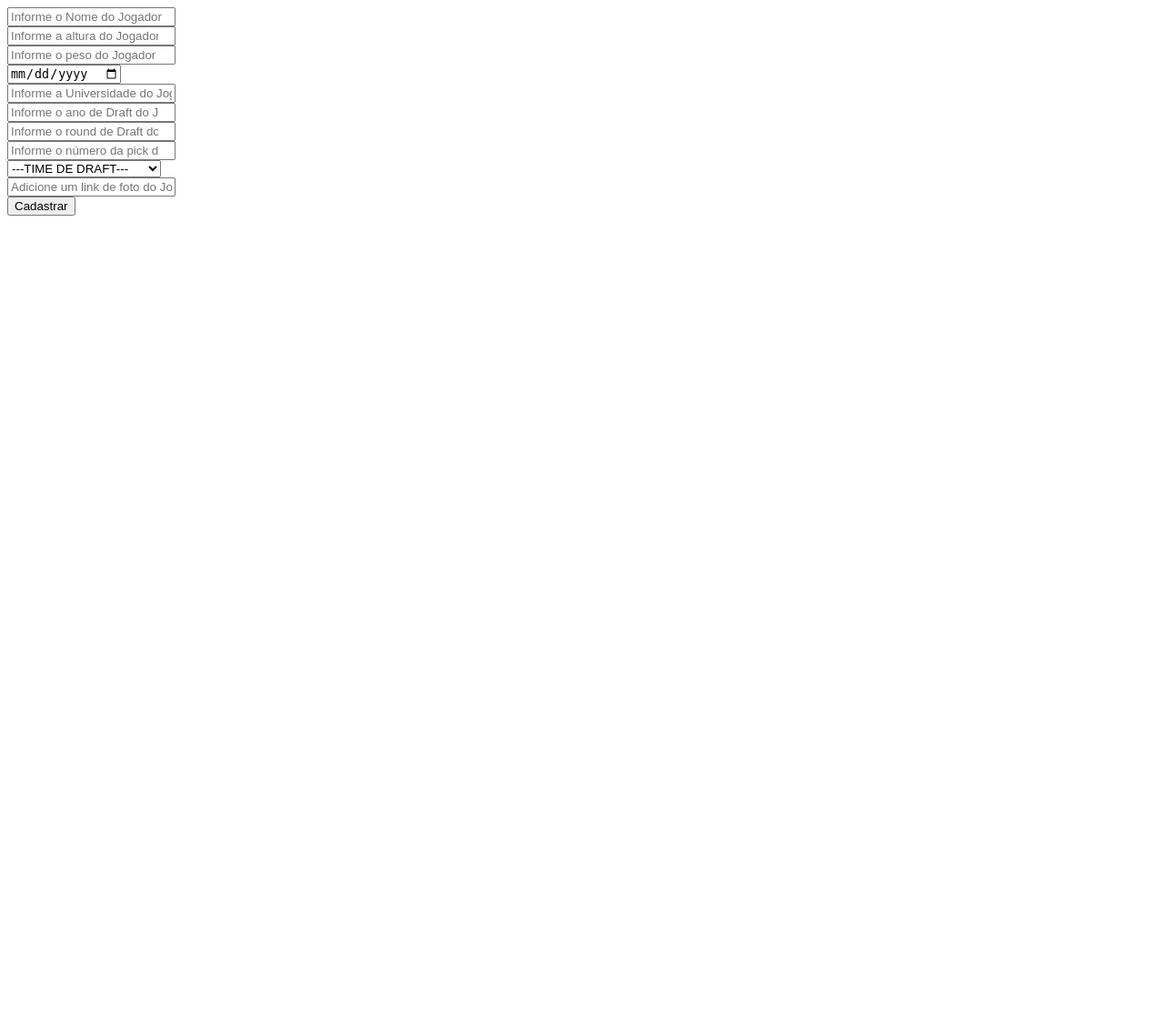
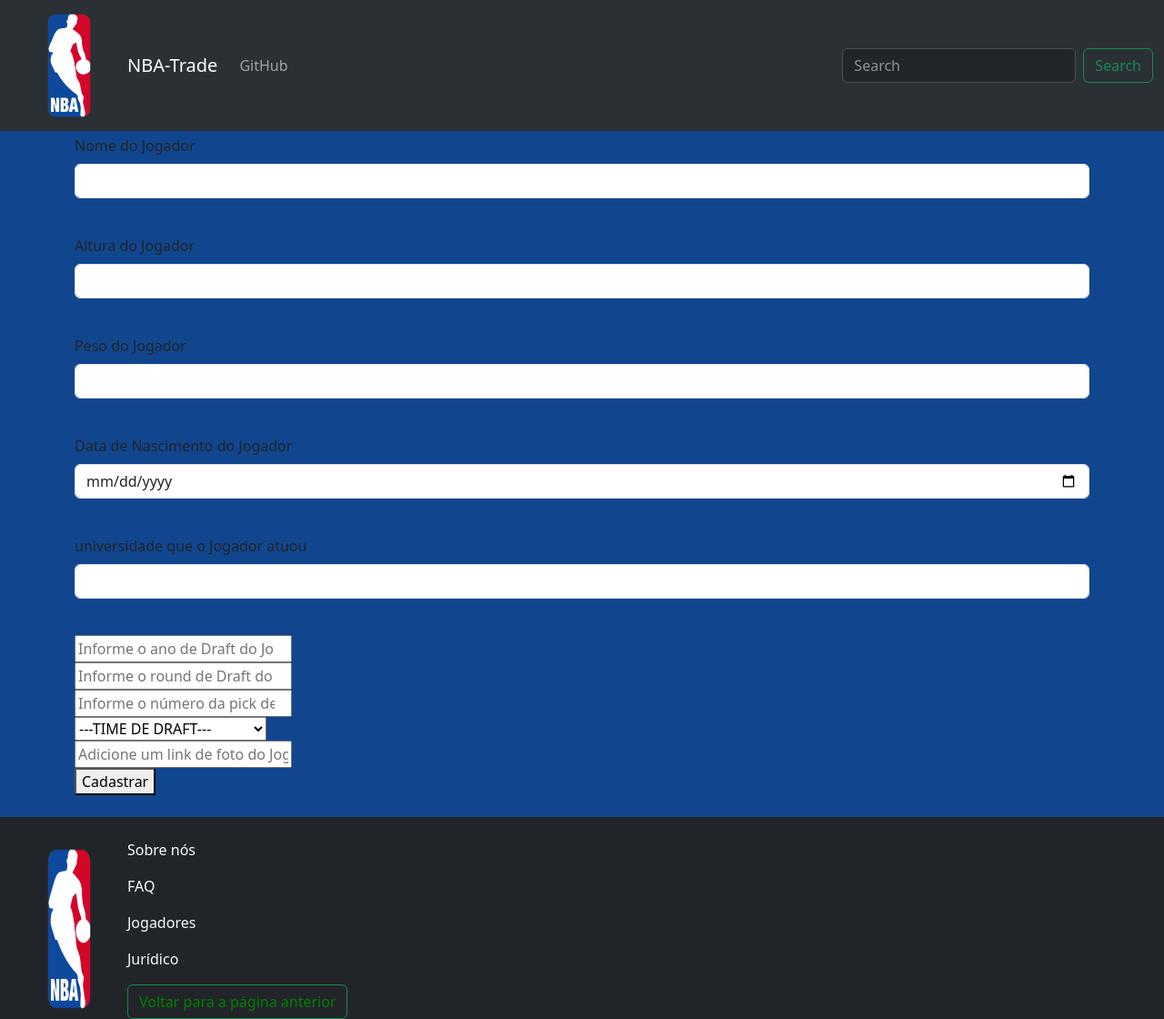
Before and after one commit to Morenofael/baskemt-boll, a PHP site: page /cadastro.php in a window 1280 px wide. Shown: the whole page at 91% size. Before the commit the page ends 237 px from the top, so only its background shows below. Run offline with PHP 8.4, Linux system fonts and the light colour scheme.

Commit message:
Colocando Form e Estilizando
Form passado para essá página apenas,e colocado link do css.

```diff
--- a/cadastro.php
+++ b/cadastro.php
@@ -32,33 +32,66 @@
     <meta http-equiv="X-UA-Compatible" content="IE=edge">
     <meta name="viewport" content="width=device-width, initial-scale=1.0">
     <title>Document</title>
+    <link rel="stylesheet" href="https://cdn.jsdelivr.net/npm/bootstrap@5.3.0/dist/css/bootstrap.min.css">
+    <link rel="stylesheet" href="index.css">
 </head>
 <body>
+    <nav id="navbar" class="navbar navbar-expand-lg bg-body-tertiary mb-1" data-bs-theme="dark">
+      <div class="container-fluid">
+        <button class="navbar-toggler" type="button" data-bs-toggle="collapse" data-bs-target="#navbarTogglerDemo01" aria-controls="navbarTogglerDemo01" aria-expanded="false" aria-label="Toggle navigation">
+          <span class="navbar-toggler-icon"></span>
+        </button>
+        <img src="./imagens/logo-nba.png" alt="Logo da NBA">
+        <div class="collapse navbar-collapse" id="navbarTogglerDemo01">
+          <a class="navbar-brand" href="#">NBA-Trade</a>
+          <ul class="navbar-nav me-auto mb-2 mb-lg-0">
+            <li class="nav-item">
+              <a class="nav-link" href="https://github.com/Morenofael/baskemt-boll">GitHub</a>
+            </li>
+          </ul>
+          <form class="d-flex" role="search">
+            <input class="form-control me-2" type="search" placeholder="Search" aria-label="Search">
+            <button class="btn btn-outline-success" type="submit">Search</button>
+          </form>
+        </div>
+      </div>
+  </nav>
+
+<div class="container">
 
     <form action="" method="POST">
-
-      <input type="text" name="nome"
-          placeholder="Informe o Nome do Jogador" />
+        <div class="mb-3">
+            <label for="inputNome" class="form-label">Nome do Jogador</label>
+                <input id="inputNome" class="form-control" type="text" name="nome">
+        </div>
 
             <br>
 
-      <input type="number" name="altura"
-          placeholder="Informe a altura do Jogador" />
+        <div class="mb-3">
+            <label for="inputAlt" class="form-label">Altura do Jogador</label>
+            <input id="inputAlt" class="form-control" type="number" name="altura">
+        </div>
 
         <br>
 
-      <input type="text" name="peso"
-          placeholder="Informe o peso do Jogador" />
+        <div class="mb-3">
+            <label for="inputPeso" class="form-label">Peso do Jogador</label>
+            <input id="inputPeso" class="form-control" type="text" name="peso">
+        </div>
 
             <br>
 
-      <input type="date" name="nascimento"
-          placeholder="Informe a data de nascimento do Jogador" />
+        <div class="mb-3">
+            <label for="inputNas" class="form-label">Data de Nascimento do Jogador</label>
+            <input id="inputNas" class="form-control" type="date" name="nascimento">
+        </div>
 
             <br>
 
-      <input type="text" name="universidade"
-          placeholder="Informe a Universidade do Jogador" />
+        <div class="mb-3">
+            <label for="inputUni" class="form-label">universidade que o Jogador atuou</label>
+            <input id="inputUni" class="form-control" type="text" name="universidade">
+        </div>
 
             <br>
 
@@ -122,6 +155,20 @@
 
             <input type="hidden" name="submetido" value="1" />
     </form>
+    </div>
+    <footer class="bg-dark">
+      <div class="container-fluid d-flex text-light mt-4 pt-4">
+        <img src="imagens/logo-nba.png" alt="Logo da NBA" class="img-fluid">
+        <div>
+            <p>Sobre nós</p>
+            <p>FAQ</p>
+            <p>Jogadores</p>
+            <p>Jurídico</p>
+            <button type="button" class="btn btn-outline-success"><a href="index.php">Voltar para a página anterior</a></button>
+        </div>
+      </div>
+    </footer>
+    <script src="https://cdn.jsdelivr.net/npm/bootstrap@5.0.2/dist/js/bootstrap.min.js"></script>
 
 </body>
 </html>
```
Lines whose indentation alone changed are shown as unchanged.
